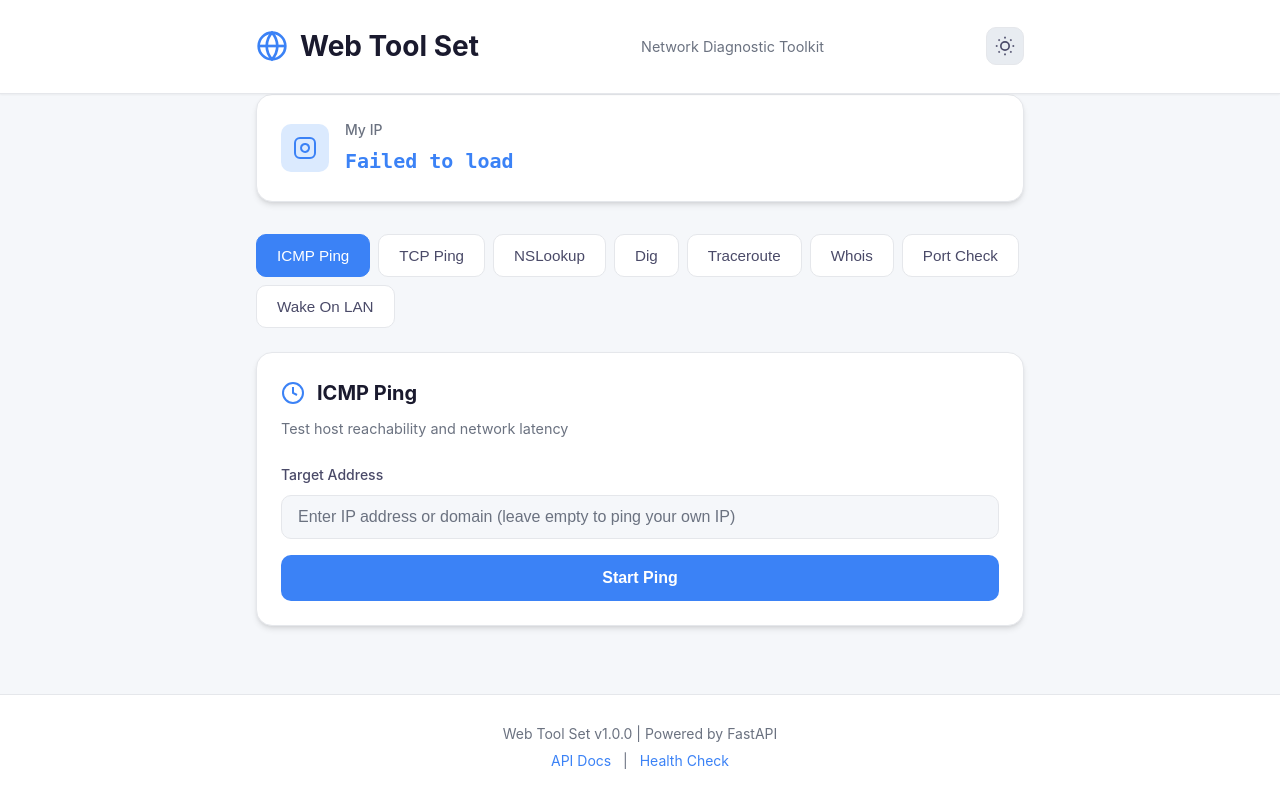
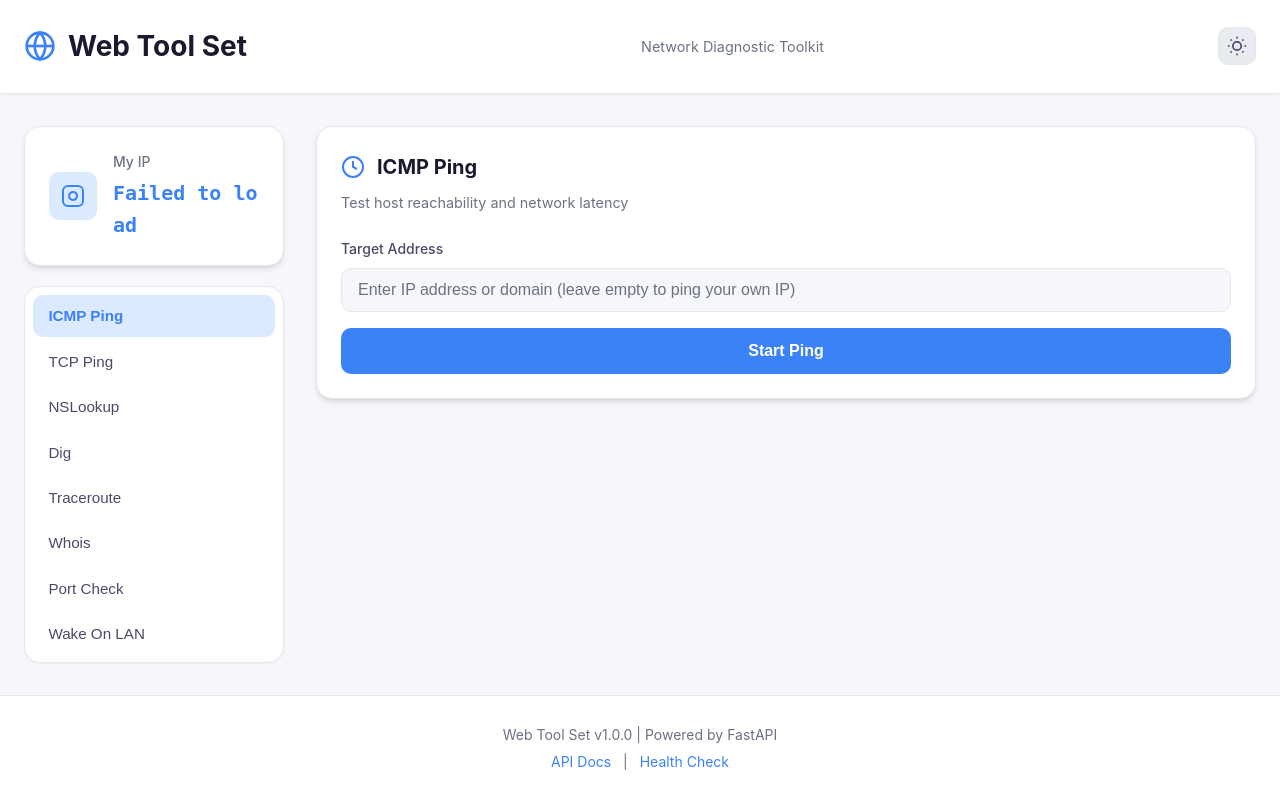
Before and after one commit to sunging/webToolSet, a Python web app: template app/templates/index.html in a window 1280 px wide. Before the commit the page ends 769 px from the top, so only its background shows below. Run offline with Jinja, Linux system fonts and the light colour scheme; the template is opened without the code that fills it, so the values that code supplies are empty.

Commit message:
feat(ui): redesign layout with sidebar navigation
Replace the narrow centered single-column layout with a modern
sidebar + workspace design that uses the full viewport width. Tool
navigation and the My IP card move into a sticky left sidebar; the
active tool fills a wide content area. Collapses to a stacked layout
with wrapped nav on screens <=900px.

Co-Authored-By: Claude Opus 4.8 <noreply@anthropic.com>

```diff
--- a/app/static/css/style.css
+++ b/app/static/css/style.css
@@ -82,9 +82,9 @@ body {
 }
 
 .container {
-    max-width: 800px;
+    max-width: 1280px;
     margin: 0 auto;
-    padding: 0 1rem;
+    padding: 0 1.5rem;
 }
 
 /* Header styles */
@@ -177,17 +177,35 @@ header h1 {
     }
 }
 
-/* Main content */
-main {
+/* App shell: sidebar + workspace */
+.app-shell {
     flex: 1;
-    padding: 2rem 0;
+    width: 100%;
+    max-width: 1280px;
+    margin: 0 auto;
+    padding: 2rem 1.5rem;
+    display: grid;
+    grid-template-columns: 260px minmax(0, 1fr);
+    gap: 2rem;
+    align-items: start;
+}
+
+.sidebar {
+    position: sticky;
+    top: 2rem;
+    display: flex;
+    flex-direction: column;
+    gap: 1.25rem;
+}
+
+.workspace {
+    min-width: 0;
 }
 
 /* Info cards */
 .info-cards {
     display: grid;
     gap: 1rem;
-    margin-bottom: 2rem;
 }
 
 .card {
@@ -238,38 +256,44 @@ main {
     font-weight: 600;
     color: var(--accent-color);
     font-family: 'SF Mono', 'Fira Code', monospace;
+    word-break: break-all;
 }
 
-/* Tabs */
+/* Tabs (sidebar navigation) */
 .tabs {
     display: flex;
-    gap: 0.5rem;
-    margin-bottom: 1.5rem;
-    flex-wrap: wrap;
+    flex-direction: column;
+    gap: 0.25rem;
+    padding: 0.5rem;
+    background: var(--bg-secondary);
+    border: 1px solid var(--border-color);
+    border-radius: var(--radius-lg);
+    box-shadow: var(--shadow-sm);
 }
 
 .tab-btn {
-    padding: 0.75rem 1.25rem;
-    border: 1px solid var(--border-color);
-    background: var(--bg-secondary);
+    width: 100%;
+    text-align: left;
+    padding: 0.7rem 0.9rem;
+    border: 1px solid transparent;
+    background: transparent;
     color: var(--text-secondary);
     border-radius: var(--radius-md);
     cursor: pointer;
     font-size: 0.95rem;
     font-weight: 500;
-    transition: all 0.3s ease;
+    transition: all 0.2s ease;
 }
 
 .tab-btn:hover {
     background: var(--bg-tertiary);
-    border-color: var(--accent-color);
     color: var(--text-primary);
 }
 
 .tab-btn.active {
-    background: var(--accent-color);
-    border-color: var(--accent-color);
-    color: white;
+    background: var(--accent-light);
+    color: var(--accent-color);
+    font-weight: 600;
 }
 
 /* Tab content */
@@ -551,6 +575,30 @@ footer a:hover {
 }
 
 /* Responsive */
+@media (max-width: 900px) {
+    .app-shell {
+        grid-template-columns: 1fr;
+        padding: 1.5rem 1rem;
+        gap: 1.5rem;
+    }
+
+    .sidebar {
+        position: static;
+        top: auto;
+    }
+
+    .tabs {
+        flex-direction: row;
+        flex-wrap: wrap;
+    }
+
+    .tab-btn {
+        width: auto;
+        flex: 1 1 auto;
+        text-align: center;
+    }
+}
+
 @media (max-width: 600px) {
     header h1 {
         font-size: 1.5rem;
@@ -562,15 +610,6 @@ footer a:hover {
 
     .form-group-small {
         flex: 1;
-    }
-
-    .tabs {
-        flex-direction: column;
-    }
-
-    .tab-btn {
-        width: 100%;
-        text-align: center;
     }
 }
 
--- a/app/templates/index.html
+++ b/app/templates/index.html
@@ -38,7 +38,8 @@
         </div>
     </header>
 
-    <main class="container">
+    <div class="app-shell">
+        <aside class="sidebar">
         <!-- Quick info cards -->
         <section class="info-cards">
             <div class="card info-card">
@@ -56,7 +57,7 @@
         </section>
 
         <!-- Tool tabs -->
-        <div class="tabs">
+        <nav class="tabs">
             <button class="tab-btn active" data-tab="ping">ICMP Ping</button>
             <button class="tab-btn" data-tab="tcping">TCP Ping</button>
             <button class="tab-btn" data-tab="nslookup">NSLookup</button>
@@ -65,7 +66,10 @@
             <button class="tab-btn" data-tab="whois">Whois</button>
             <button class="tab-btn" data-tab="portcheck">Port Check</button>
             <button class="tab-btn" data-tab="wol">Wake On LAN</button>
-        </div>
+        </nav>
+        </aside>
+
+        <main class="workspace">
 
         <!-- ICMP Ping -->
         <section id="ping-tab" class="tab-content active">
@@ -416,7 +420,8 @@
                 </div>
             </div>
         </section>
-    </main>
+        </main>
+    </div>
 
     <footer>
         <div class="container">
```
